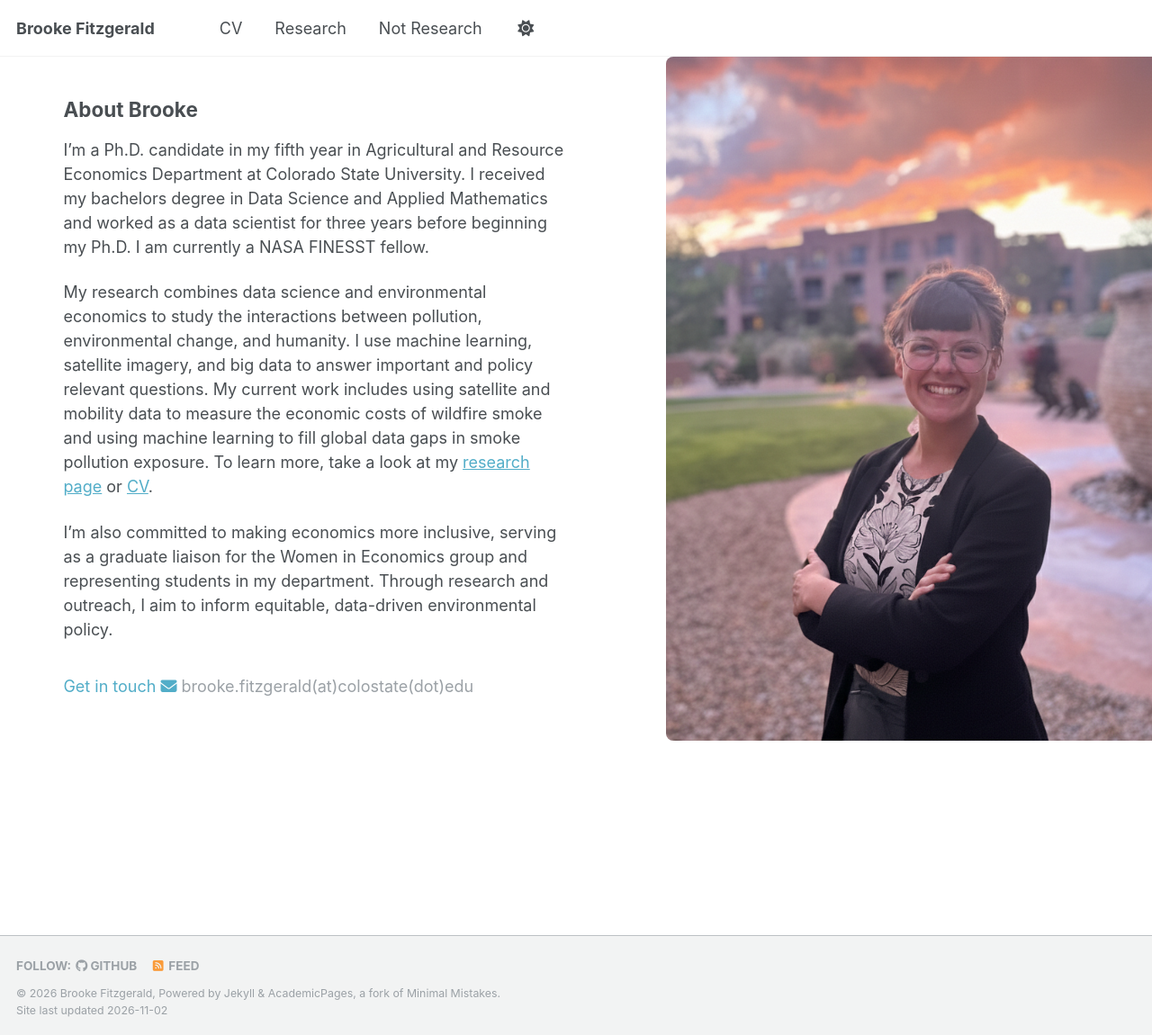
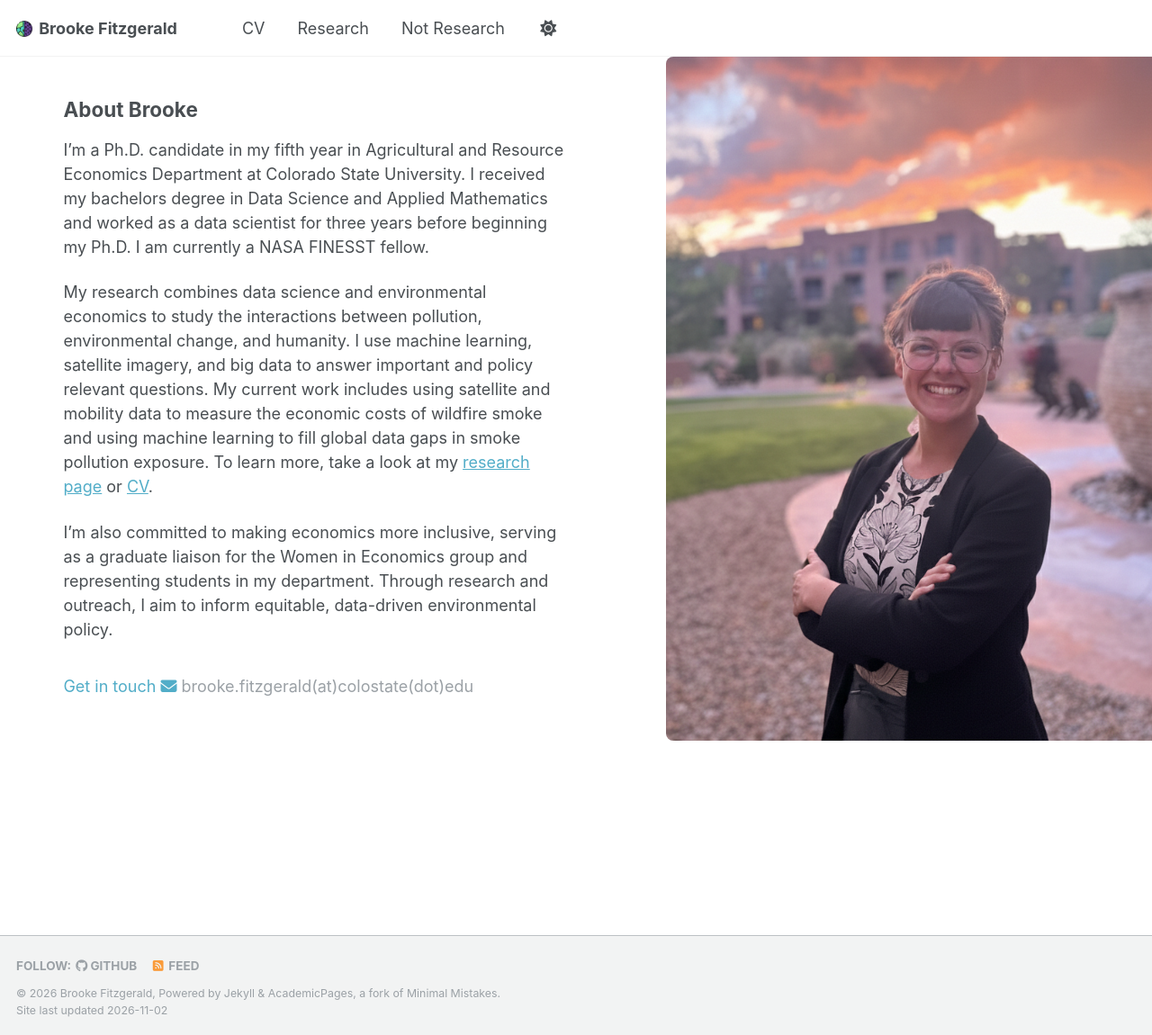
Before and after one commit to brookefitzgerald/brookefitzgerald.github.io, a Jekyll site: the page built from _pages/about.md, in a window 1280 px wide and 1150 px high. Shown: the whole window at 90% size. Built offline with Jekyll 4.4.1, drawn with Linux system fonts in a browser that asks for light colours.

Commit message:
added globe/data favicon to precede name in the header

```diff
--- a/_includes/masthead.html
+++ b/_includes/masthead.html
@@ -6,7 +6,7 @@
       <nav id="site-nav" class="greedy-nav">
         <button><div class="navicon"></div></button>
         <ul class="visible-links">
-          <li class="masthead__menu-item masthead__menu-item--lg persist"><a href="{{ base_path }}/">{{ site.title }}</a></li>
+          <li class="masthead__menu-item masthead__menu-item--lg persist"><a href="{{ base_path }}/"><img class="masthead__logo" src="{{ base_path }}/images/favicon-96x96.png" alt="" aria-hidden="true" />{{ site.title }}</a></li>
           {% for link in site.data.navigation.main %}
             {% if link.url contains 'http' %}
               {% assign domain = '' %}
--- a/_sass/layout/_masthead.scss
+++ b/_sass/layout/_masthead.scss
@@ -65,3 +65,10 @@
     font-weight: 700;
   }
 }
+
+.masthead__logo {
+  height: 1em;
+  width: 1em;
+  margin-right: 0.4em;
+  vertical-align: -0.15em;
+}
```
